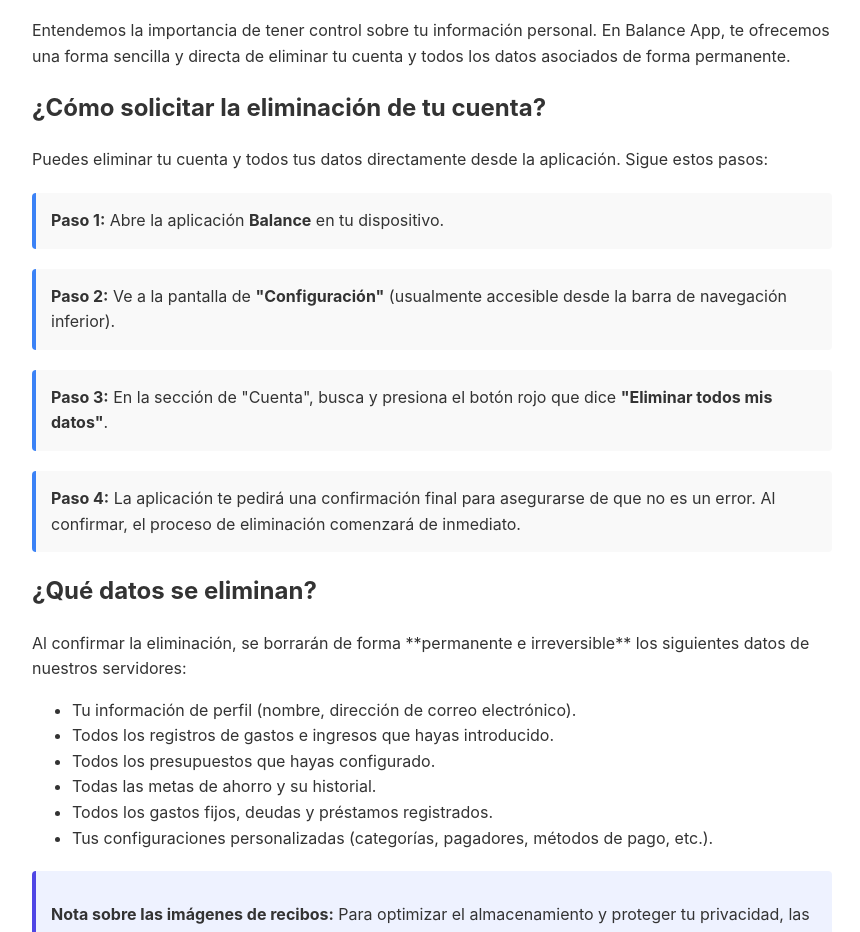
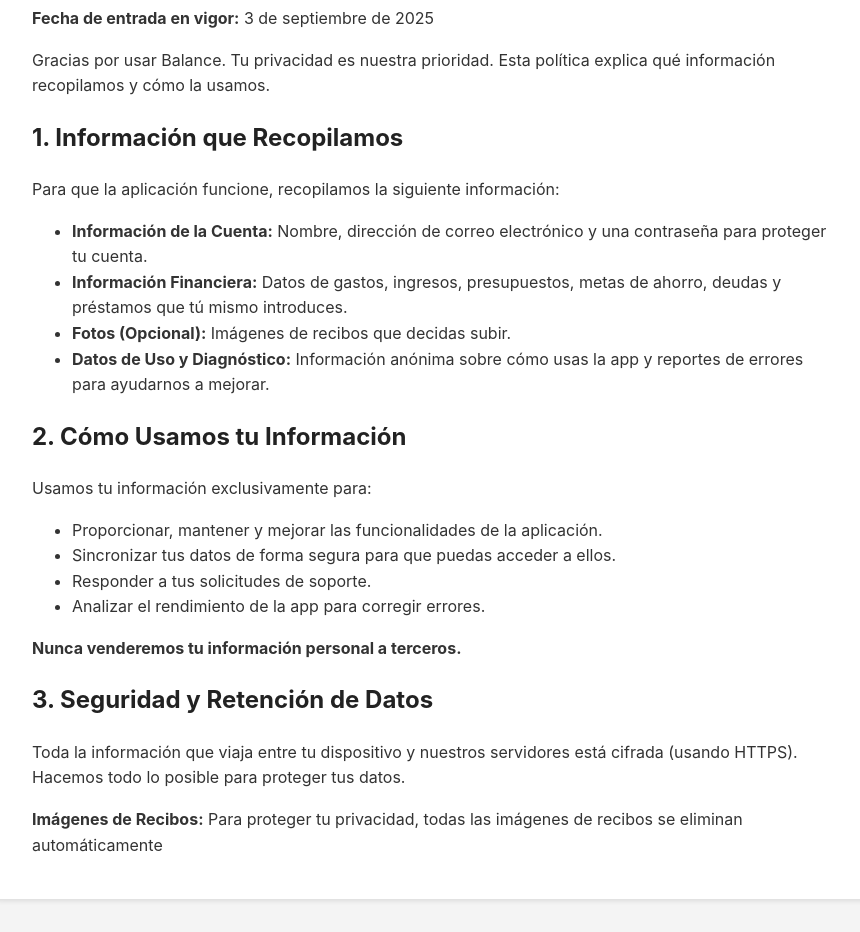
Before and after one commit to noelbermudezm-ui/balance-app-legal, a plain HTML site: page delete-account-es.html in a window 1280 px wide. Shown: the part 133-1065 px from the top of the page, without its empty margins (208-1068 px from the left). Drawn offline with Linux system fonts and the light colour scheme.

Commit message:
Update delete-account-es.html

```diff
--- a/delete-account-es.html
+++ b/delete-account-es.html
@@ -3,98 +3,38 @@
 <head>
     <meta charset="UTF-8">
     <meta name="viewport" content="width=device-width, initial-scale=1.0">
-    <title>Eliminación de Cuenta y Datos - Balance App</title>
+    <title>Política de Privacidad - Balance App</title>
     <style>
-        body {
-            font-family: -apple-system, BlinkMacSystemFont, "Segoe UI", Roboto, Helvetica, Arial, sans-serif;
-            line-height: 1.6;
-            color: #333;
-            background-color: #f4f4f4;
-            margin: 0;
-            padding: 20px;
-        }
-        .container {
-            max-width: 800px;
-            margin: 0 auto;
-            background-color: #fff;
-            padding: 25px 40px;
-            border-radius: 8px;
-            box-shadow: 0 2px 5px rgba(0,0,0,0.1);
-        }
-        h1 {
-            color: #222;
-            border-bottom: 2px solid #eee;
-            padding-bottom: 10px;
-        }
-        h2 {
-            color: #333;
-        }
-        .step {
-            background-color: #f9f9f9;
-            border-left: 4px solid #3b82f6;
-            padding: 15px;
-            margin: 20px 0;
-            border-radius: 4px;
-        }
-        .highlight {
-            background-color: #eef2ff;
-            border-left: 4px solid #4f46e5;
-            padding: 15px;
-            margin: 20px 0;
-            border-radius: 4px;
-        }
+        body { font-family: -apple-system, BlinkMacSystemFont, "Segoe UI", Roboto, Helvetica, Arial, sans-serif; line-height: 1.6; color: #333; background-color: #f4f4f4; margin: 0; padding: 20px; }
+        .container { max-width: 800px; margin: 0 auto; background-color: #fff; padding: 25px 40px; border-radius: 8px; box-shadow: 0 2px 5px rgba(0,0,0,0.1); }
+        h1, h2 { color: #222; }
     </style>
 </head>
 <body>
     <div class="container">
+        <h1>Política de Privacidad para Balance App</h1>
+        <p><strong>Fecha de entrada en vigor:</strong> 3 de septiembre de 2025</p>
+        <p>Gracias por usar Balance. Tu privacidad es nuestra prioridad. Esta política explica qué información recopilamos y cómo la usamos.</p>
 
-        <h1>Eliminación de Cuenta y Datos para Balance App</h1>
-
-        <p>
-            Entendemos la importancia de tener control sobre tu información personal. En Balance App, te ofrecemos una forma sencilla y directa de eliminar tu cuenta y todos los datos asociados de forma permanente.
-        </p>
-
-        <h2>¿Cómo solicitar la eliminación de tu cuenta?</h2>
-        <p>
-            Puedes eliminar tu cuenta y todos tus datos directamente desde la aplicación. Sigue estos pasos:
-        </p>
-
-        <div class="step">
-            <strong>Paso 1:</strong> Abre la aplicación <strong>Balance</strong> en tu dispositivo.
-        </div>
-        <div class="step">
-            <strong>Paso 2:</strong> Ve a la pantalla de <strong>"Configuración"</strong> (usualmente accesible desde la barra de navegación inferior).
-        </div>
-        <div class="step">
-            <strong>Paso 3:</strong> En la sección de "Cuenta", busca y presiona el botón rojo que dice <strong>"Eliminar todos mis datos"</strong>.
-        </div>
-        <div class="step">
-            <strong>Paso 4:</strong> La aplicación te pedirá una confirmación final para asegurarse de que no es un error. Al confirmar, el proceso de eliminación comenzará de inmediato.
-        </div>
-
-        <h2>¿Qué datos se eliminan?</h2>
-        <p>
-            Al confirmar la eliminación, se borrarán de forma **permanente e irreversible** los siguientes datos de nuestros servidores:
-        </p>
+        <h2>1. Información que Recopilamos</h2>
+        <p>Para que la aplicación funcione, recopilamos la siguiente información:</p>
         <ul>
-            <li>Tu información de perfil (nombre, dirección de correo electrónico).</li>
-            <li>Todos los registros de gastos e ingresos que hayas introducido.</li>
-            <li>Todos los presupuestos que hayas configurado.</li>
-            <li>Todas las metas de ahorro y su historial.</li>
-            <li>Todos los gastos fijos, deudas y préstamos registrados.</li>
-            <li>Tus configuraciones personalizadas (categorías, pagadores, métodos de pago, etc.).</li>
+            <li><strong>Información de la Cuenta:</strong> Nombre, dirección de correo electrónico y una contraseña para proteger tu cuenta.</li>
+            <li><strong>Información Financiera:</strong> Datos de gastos, ingresos, presupuestos, metas de ahorro, deudas y préstamos que tú mismo introduces.</li>
+            <li><strong>Fotos (Opcional):</strong> Imágenes de recibos que decidas subir.</li>
+            <li><strong>Datos de Uso y Diagnóstico:</strong> Información anónima sobre cómo usas la app y reportes de errores para ayudarnos a mejorar.</li>
         </ul>
 
-        <div class="highlight">
-            <p>
-                <strong>Nota sobre las imágenes de recibos:</strong> Para optimizar el almacenamiento y proteger tu privacidad, las imágenes de recibos que subes **se eliminan automáticamente de nuestros sistemas 90 días después de su fecha de subida**, independientemente de si eliminas tu cuenta o no. Al solicitar la eliminación de la cuenta, cualquier imagen que aún se encuentre dentro de ese periodo de 90 días también será eliminada de inmediato.
-            </p>
-        </div>
+        <h2>2. Cómo Usamos tu Información</h2>
+        <p>Usamos tu información exclusivamente para:</p>
+        <ul>
+            <li>Proporcionar, mantener y mejorar las funcionalidades de la aplicación.</li>
+            <li>Sincronizar tus datos de forma segura para que puedas acceder a ellos.</li>
+            <li>Responder a tus solicitudes de soporte.</li>
+            <li>Analizar el rendimiento de la app para corregir errores.</li>
+        </ul>
+        <p><strong>Nunca venderemos tu información personal a terceros.</strong></p>
 
-        <p>
-            El proceso es automático y no conservamos ninguna copia de seguridad de tus datos personales una vez que se completa la eliminación. Si tienes alguna pregunta, no dudes en contactarnos a <strong>soporte.balanceapp@gmail.com</strong>.
-        </p>
-
-    </div>
-</body>
-</html>
+        <h2>3. Seguridad y Retención de Datos</h2>
+        <p>Toda la información que viaja entre tu dispositivo y nuestros servidores está cifrada (usando HTTPS). Hacemos todo lo posible para proteger tus datos.</p>
+        <p><strong>Imágenes de Recibos:</strong> Para proteger tu privacidad, todas las imágenes de recibos se eliminan automáticamente
```
